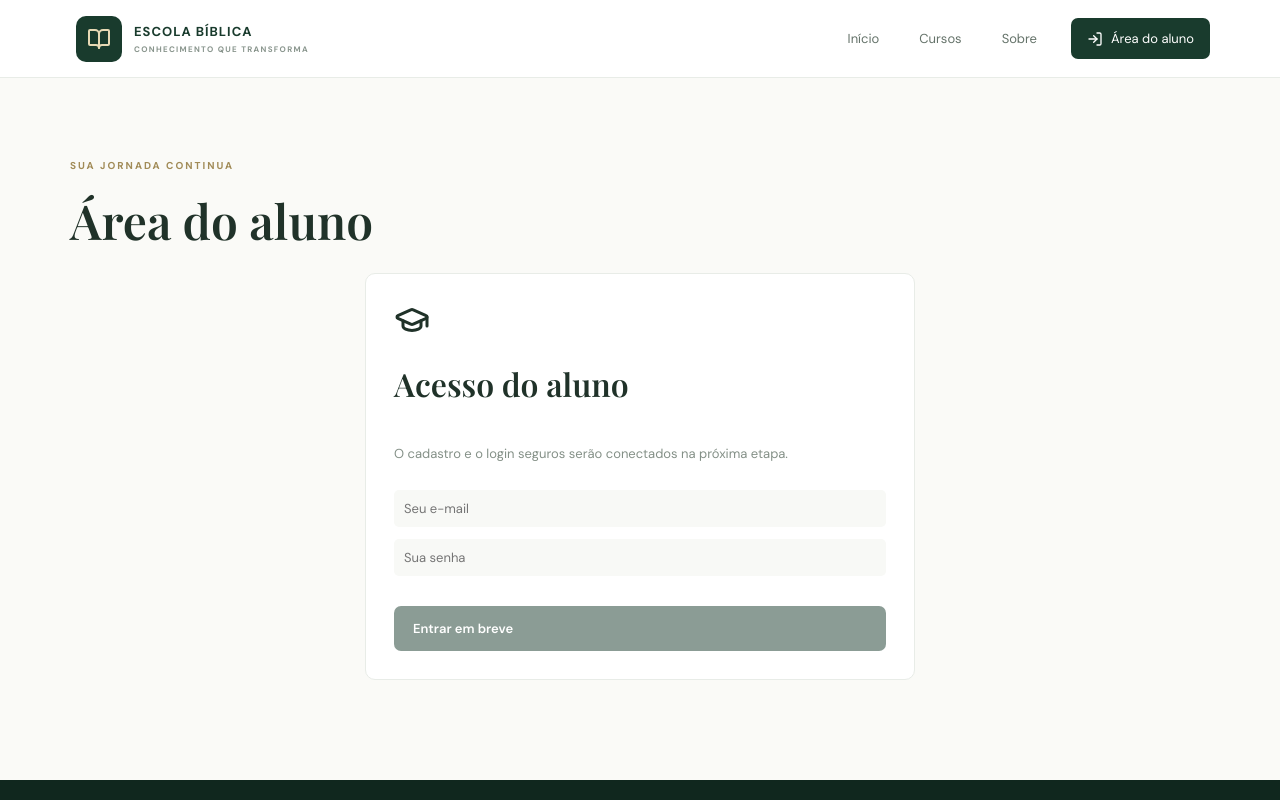
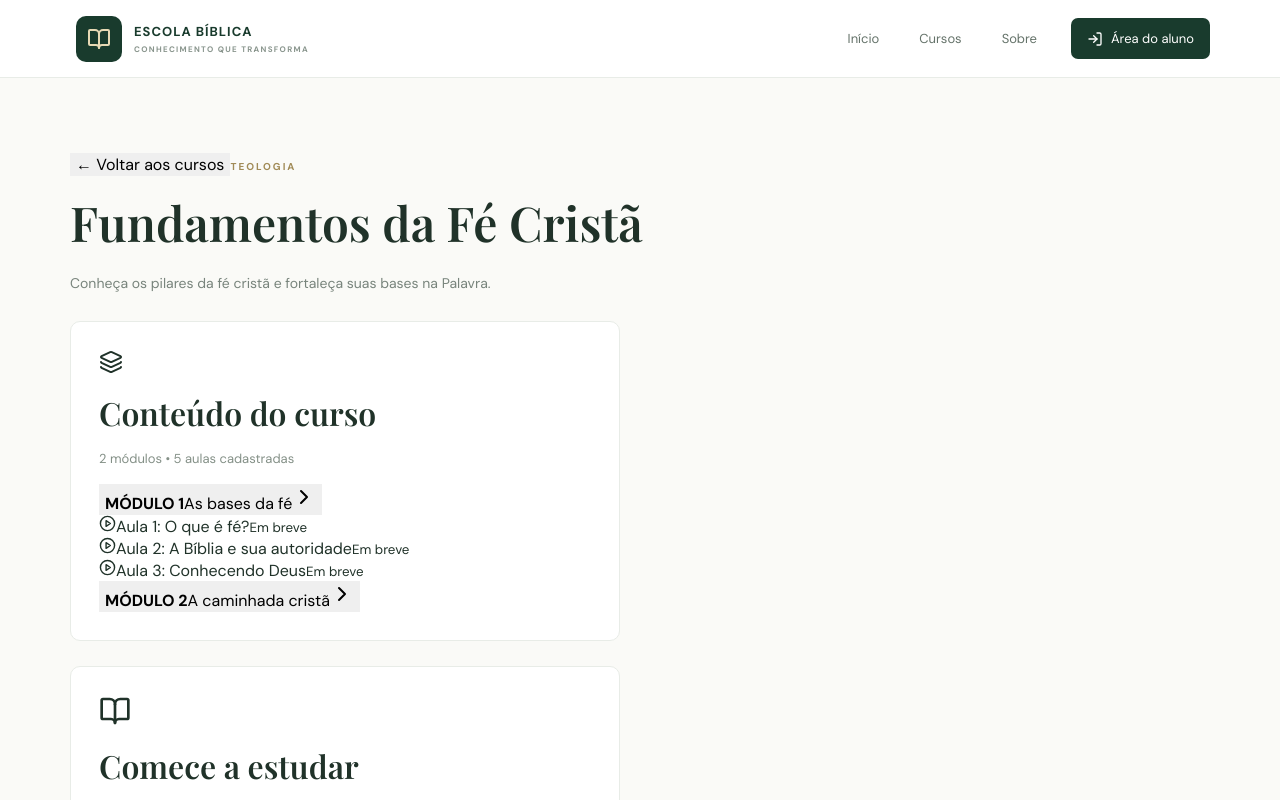
Before and after one commit to rodrigorribeirosilva-create/escola-biblica., a React (Vite) app: page / in a window 1280 px wide. Both pictures are taken after a click on the element 253 px from the left and 1116 px from the top of the page. Shown: the top 800 px of the page. Built offline with nearby package versions, Linux system fonts and the light colour scheme; a web font is replaced by a local one.

Commit message:
Adicionar detalhes de cursos e gestão de módulos

```diff
--- a/src/App.jsx
+++ b/src/App.jsx
@@ -1,10 +1,68 @@
-import React,{useState}from'react';import{BookOpen,GraduationCap,Users,Search,PlayCircle,Clock3,Menu,X,ArrowRight,Plus,Settings,LogIn}from'lucide-react';
-const seed=[{id:1,title:'Fundamentos da Fé Cristã',tag:'TEOLOGIA',level:'Iniciante',lessons:12,time:'4h 20min',desc:'Conheça os pilares da fé cristã e fortaleça suas bases na Palavra.',tone:'green'},{id:2,title:'Panorama do Antigo Testamento',tag:'ESTUDO BÍBLICO',level:'Intermediário',lessons:18,time:'6h 10min',desc:'Uma jornada pelos livros, personagens e acontecimentos do Antigo Testamento.',tone:'gold'},{id:3,title:'Vida e Ensinamentos de Jesus',tag:'EVANGELHOS',level:'Iniciante',lessons:10,time:'3h 45min',desc:'Explore o contexto, as parábolas e os ensinamentos de Jesus.',tone:'blue'}];
-export default function App(){const[page,P]=useState('home'),[mobile,M]=useState(false),[courses,C]=useState(seed),[q,Q]=useState(''),[adding,A]=useState(false),[name,N]=useState(''),[desc,D]=useState('');const go=x=>{P(x);M(false);window.scrollTo(0,0)};const save=e=>{e.preventDefault();C([...courses,{id:Date.now(),title:name,tag:'NOVO CURSO',level:'Iniciante',lessons:0,time:'A definir',desc,tone:'green'}]);N('');D('');A(false)};const list=courses.filter(x=>x.title.toLowerCase().includes(q.toLowerCase()));return <><header><button className="brand" onClick={()=>go('home')}><span><BookOpen/></span><b>ESCOLA BÍBLICA<small>CONHECIMENTO QUE TRANSFORMA</small></b></button><button className="hamb" onClick={()=>M(!mobile)}>{mobile?<X/>:<Menu/>}</button><nav className={mobile?'show':''}><button onClick={()=>go('home')}>Início</button><button onClick={()=>go('courses')}>Cursos</button><button onClick={()=>go('about')}>Sobre</button><button className="navlogin" onClick={()=>go('student')}><LogIn size={16}/> Área do aluno</button></nav></header>
-{page==='home'&&<><section className="hero"><div><label>✦ APRENDA NO SEU RITMO</label><h1>Conheça a Palavra.<br/><i>Transforme sua vida.</i></h1><p>Uma jornada de aprendizado bíblico para aprofundar seu conhecimento, fortalecer sua fé e viver os ensinamentos das Escrituras.</p><button className="primary" onClick={()=>go('courses')}>Explorar cursos <ArrowRight size={17}/></button><small className="note">Aprendizado com propósito. Conteúdo organizado para sua caminhada.</small></div><div className="visual"><div className="book"><p>“Lâmpada para os meus pés é tua palavra, e luz para o meu caminho.”</p><small>SALMOS 119:105</small><BookOpen size={65}/><small>ESTUDE • APRENDA • VIVA</small></div></div></section><section className="features"><div><BookOpen/><b>Estudo organizado<small>Cursos por temas e módulos</small></b></div><div><PlayCircle/><b>Aulas acessíveis<small>Aprenda no seu tempo</small></b></div><div><GraduationCap/><b>Crescimento contínuo<small>Avance a cada aprendizado</small></b></div></section><main className="wrap"><label>COMECE SUA JORNADA</label><h2>Cursos em destaque</h2><div className="cards">{courses.slice(0,3).map(c=><Course key={c.id} c={c} click={()=>go('student')}/>)}</div></main><section className="verse">“Antes, crescei na graça e conhecimento de nosso Senhor e Salvador Jesus Cristo.”<small>2 PEDRO 3:18</small></section></>}
-{page==='courses'&&<main className="wrap page"><label>BIBLIOTECA DE APRENDIZADO</label><h1>Nossos cursos</h1><p>Encontre seu próximo passo no conhecimento da Palavra.</p><div className="search"><Search/><input value={q} onChange={e=>Q(e.target.value)} placeholder="Buscar curso..."/></div><div className="cards">{list.map(c=><Course key={c.id} c={c} click={()=>go('student')}/>)}</div></main>}
-{page==='about'&&<main className="wrap page"><label>NOSSA MISSÃO</label><h1>Conhecimento que transforma.</h1><p>A Escola Bíblica nasce com o propósito de tornar o estudo das Escrituras mais organizado, acessível e constante.</p><article className="panel"><BookOpen size={38}/><h2>Aprender para viver</h2><p>Apoiar pessoas que desejam conhecer melhor a Bíblia, compreender seu contexto e aplicar seus ensinamentos no dia a dia.</p></article></main>}
-{page==='student'&&<main className="wrap page"><label>SUA JORNADA CONTINUA</label><h1>Área do aluno</h1><article className="panel login"><GraduationCap size={36}/><h2>Acesso do aluno</h2><p>O cadastro e o login seguros serão conectados na próxima etapa.</p><input placeholder="Seu e-mail" disabled/><input placeholder="Sua senha" disabled/><button className="primary" disabled>Entrar em breve</button></article></main>}
-{page==='admin'&&<main className="wrap page"><label>GESTÃO DA PLATAFORMA</label><h1>Painel administrativo</h1><div className="stats"><b>{courses.length}<small>Cursos cadastrados</small></b><b>0<small>Alunos registrados</small></b><b>0<small>Aulas publicadas</small></b></div><div className="adminhead"><h2>Gerenciar cursos</h2><button className="primary" onClick={()=>A(!adding)}><Plus/> Novo curso</button></div>{adding&&<form className="panel" onSubmit={save}><input value={name} onChange={e=>N(e.target.value)} placeholder="Nome do curso" required/><textarea value={desc} onChange={e=>D(e.target.value)} placeholder="Descrição"/><button className="primary">Salvar curso</button></form>}{courses.map(c=><article className="rowitem" key={c.id}>{c.title}<small>{c.tag} • {c.lessons} aulas</small></article>)}</main>}
-<footer><b>◈ ESCOLA BÍBLICA</b><span>Conhecimento que transforma.</span><button onClick={()=>go('admin')}><Settings size={15}/> Administração</button></footer></>}
-function Course({c,click}){return <article className="course" onClick={click}><div className={'cover '+c.tone}><small>{c.tag}</small><BookOpen size={45}/><small>ESCOLA BÍBLICA</small></div><div className="coursebody"><small>{c.level}　•　<Clock3 size={12}/> {c.time}</small><h3>{c.title}</h3><p>{c.desc}</p><div>{c.lessons} aulas <b>Conhecer curso →</b></div></div></article>}
+import React, { useState } from 'react';
+import { BookOpen, GraduationCap, Search, PlayCircle, Clock3, Menu, X, ArrowRight, Plus, Settings, LogIn, ChevronRight, CheckCircle2, Layers } from 'lucide-react';
+
+const initialCourses = [
+  { id: 1, title: 'Fundamentos da Fé Cristã', tag: 'TEOLOGIA', level: 'Iniciante', time: '4h 20min', desc: 'Conheça os pilares da fé cristã e fortaleça suas bases na Palavra.', tone: 'green', modules: [{id:11,title:'As bases da fé',lessons:['O que é fé?','A Bíblia e sua autoridade','Conhecendo Deus']},{id:12,title:'A caminhada cristã',lessons:['Graça e salvação','Oração e comunhão']}] },
+  { id: 2, title: 'Panorama do Antigo Testamento', tag: 'ESTUDO BÍBLICO', level: 'Intermediário', time: '6h 10min', desc: 'Uma jornada pelos livros, personagens e acontecimentos do Antigo Testamento.', tone: 'gold', modules: [{id:21,title:'Introdução',lessons:['Como a Bíblia está organizada','Contexto histórico']},{id:22,title:'Pentateuco',lessons:['Gênesis','Êxodo','Levítico']}] },
+  { id: 3, title: 'Vida e Ensinamentos de Jesus', tag: 'EVANGELHOS', level: 'Iniciante', time: '3h 45min', desc: 'Explore o contexto, as parábolas e os ensinamentos de Jesus.', tone: 'blue', modules: [{id:31,title:'Conhecendo os Evangelhos',lessons:['O contexto dos Evangelhos','O nascimento de Jesus']},{id:32,title:'Os ensinamentos',lessons:['As parábolas','O Sermão do Monte']}] }
+];
+
+export default function App() {
+  const [page,setPage] = useState('home');
+  const [mobile,setMobile] = useState(false);
+  const [courses,setCourses] = useState(initialCourses);
+  const [query,setQuery] = useState('');
+  const [adding,setAdding] = useState(false);
+  const [courseName,setCourseName] = useState('');
+  const [courseDesc,setCourseDesc] = useState('');
+  const [selected,setSelected] = useState(null);
+  const [expanded,setExpanded] = useState(0);
+  const [moduleName,setModuleName] = useState('');
+  const [addingModule,setAddingModule] = useState(false);
+
+  const go = (next) => { setPage(next); setMobile(false); window.scrollTo(0,0); };
+  const openCourse = (course) => { setSelected(course); setExpanded(course.modules[0]?.id || 0); go('detail'); };
+  const saveCourse = (e) => {
+    e.preventDefault();
+    const course = {id:Date.now(),title:courseName,tag:'NOVO CURSO',level:'Iniciante',time:'A definir',desc:courseDesc,tone:'green',modules:[]};
+    setCourses([...courses,course]); setCourseName(''); setCourseDesc(''); setAdding(false);
+  };
+  const saveModule = (e) => {
+    e.preventDefault();
+    if (!selected || !moduleName.trim()) return;
+    const updated = {...selected,modules:[...selected.modules,{id:Date.now(),title:moduleName.trim(),lessons:[]}]};
+    setCourses(courses.map(c=>c.id===selected.id?updated:c)); setSelected(updated); setModuleName(''); setAddingModule(false);
+  };
+  const filtered = courses.filter(c=>c.title.toLowerCase().includes(query.toLowerCase()));
+
+  return <>
+    <header>
+      <button className="brand" onClick={()=>go('home')}><span><BookOpen/></span><b>ESCOLA BÍBLICA<small>CONHECIMENTO QUE TRANSFORMA</small></b></button>
+      <button className="hamb" onClick={()=>setMobile(!mobile)}>{mobile?<X/>:<Menu/>}</button>
+      <nav className={mobile?'show':''}><button onClick={()=>go('home')}>Início</button><button onClick={()=>go('courses')}>Cursos</button><button onClick={()=>go('about')}>Sobre</button><button className="navlogin" onClick={()=>go('student')}><LogIn size={16}/> Área do aluno</button></nav>
+    </header>
+
+    {page==='home' && <>
+      <section className="hero"><div><label>✦ APRENDA NO SEU RITMO</label><h1>Conheça a Palavra.<br/><i>Transforme sua vida.</i></h1><p>Uma jornada de aprendizado bíblico para aprofundar seu conhecimento, fortalecer sua fé e viver os ensinamentos das Escrituras.</p><button className="primary" onClick={()=>go('courses')}>Explorar cursos <ArrowRight size={17}/></button><small className="note">Aprendizado com propósito. Conteúdo organizado para sua caminhada.</small></div><div className="visual"><div className="book"><p>“Lâmpada para os meus pés é tua palavra, e luz para o meu caminho.”</p><small>SALMOS 119:105</small><BookOpen size={65}/><small>ESTUDE • APRENDA • VIVA</small></div></div></section>
+      <section className="features"><div><BookOpen/><b>Estudo organizado<small>Cursos por temas e módulos</small></b></div><div><PlayCircle/><b>Aulas acessíveis<small>Aprenda no seu tempo</small></b></div><div><GraduationCap/><b>Crescimento contínuo<small>Avance a cada aprendizado</small></b></div></section>
+      <main className="wrap"><label>COMECE SUA JORNADA</label><h2>Cursos em destaque</h2><div className="cards">{courses.slice(0,3).map(c=><Course key={c.id} course={c} onClick={()=>openCourse(c)}/>)}</div></main>
+      <section className="verse">“Antes, crescei na graça e conhecimento de nosso Senhor e Salvador Jesus Cristo.”<small>2 PEDRO 3:18</small></section>
+    </>}
+
+    {page==='courses' && <main className="wrap page"><label>BIBLIOTECA DE APRENDIZADO</label><h1>Nossos cursos</h1><p>Encontre seu próximo passo no conhecimento da Palavra.</p><div className="search"><Search/><input value={query} onChange={e=>setQuery(e.target.value)} placeholder="Buscar curso..."/></div><div className="cards">{filtered.map(c=><Course key={c.id} course={c} onClick={()=>openCourse(c)}/>)}</div>{filtered.length===0&&<p>Nenhum curso encontrado. Tente outra busca.</p>}</main>}
+
+    {page==='detail' && selected && <main className="wrap page"><button className="backlink" onClick={()=>go('courses')}>← Voltar aos cursos</button><label>{selected.tag}</label><h1>{selected.title}</h1><p>{selected.desc}</p><div className="detail-layout"><section className="panel"><div className="detail-heading"><Layers/><h2>Conteúdo do curso</h2></div><p>{selected.modules.length} módulos • {selected.modules.reduce((n,m)=>n+m.lessons.length,0)} aulas cadastradas</p>{selected.modules.map((m,i)=><div className="module" key={m.id}><button className="module-toggle" onClick={()=>setExpanded(expanded===m.id?0:m.id)}><span><b>MÓDULO {i+1}</b>{m.title}</span><ChevronRight className={expanded===m.id?'turned':''}/></button>{expanded===m.id&&<div className="lesson-list">{m.lessons.length?m.lessons.map((l,j)=><div className="lesson" key={j}><PlayCircle size={17}/><span>Aula {j+1}: {l}</span><small>Em breve</small></div>):<p className="empty">As aulas deste módulo serão adicionadas pelo administrador.</p>}</div>}</div>)}</section><aside className="panel course-aside"><BookOpen size={32}/><h2>Comece a estudar</h2><p>O acesso às aulas será liberado quando o cadastro e a área do aluno estiverem conectados.</p><button className="primary" onClick={()=>go('student')}>Área do aluno <ArrowRight size={16}/></button></aside></div></main>}
+
+    {page==='about' && <main className="wrap page"><label>NOSSA MISSÃO</label><h1>Conhecimento que transforma.</h1><p>A Escola Bíblica nasce com o propósito de tornar o estudo das Escrituras mais organizado, acessível e constante.</p><article className="panel"><BookOpen size={38}/><h2>Aprender para viver</h2><p>Apoiar pessoas que desejam conhecer melhor a Bíblia, compreender seu contexto e aplicar seus ensinamentos no dia a dia.</p></article></main>}
+
+    {page==='student' && <main className="wrap page"><label>SUA JORNADA CONTINUA</label><h1>Área do aluno</h1><article className="panel login"><GraduationCap size={36}/><h2>Acesso do aluno</h2><p>O cadastro e o login seguros serão conectados na próxima etapa. Enquanto isso, você já pode conhecer a organização dos cursos.</p><input placeholder="Seu e-mail" disabled/><input placeholder="Sua senha" disabled/><button className="primary" disabled>Entrar em breve</button></article><h2>Conheça os cursos</h2><div className="cards">{courses.map(c=><Course key={c.id} course={c} onClick={()=>openCourse(c)}/>)}</div></main>}
+
+    {page==='admin' && <main className="wrap page"><label>GESTÃO DA PLATAFORMA</label><h1>Painel administrativo</h1><div className="stats"><b>{courses.length}<small>Cursos cadastrados</small></b><b>0<small>Alunos registrados</small></b><b>{courses.reduce((n,c)=>n+c.modules.reduce((a,m)=>a+m.lessons.length,0),0)}<small>Aulas cadastradas</small></b></div><div className="adminhead"><h2>Gerenciar cursos</h2><button className="primary" onClick={()=>setAdding(!adding)}><Plus/> Novo curso</button></div>{adding&&<form className="panel adminform" onSubmit={saveCourse}><input value={courseName} onChange={e=>setCourseName(e.target.value)} placeholder="Nome do curso" required/><textarea value={courseDesc} onChange={e=>setCourseDesc(e.target.value)} placeholder="Descrição do curso"/><button className="primary">Salvar curso</button></form>}{courses.map(c=><article className="rowitem admin-course" key={c.id}><div><b>{c.title}</b><small>{c.tag} • {c.modules.length} módulos • {c.modules.reduce((n,m)=>n+m.lessons.length,0)} aulas</small></div><button onClick={()=>{setSelected(c);go('manage')}}>Gerenciar conteúdo <ArrowRight size={15}/></button></article>)}</main>}
+
+    {page==='manage' && selected && <main className="wrap page"><button className="backlink" onClick={()=>go('admin')}>← Voltar ao painel</button><label>ORGANIZAÇÃO DO CONTEÚDO</label><h1>{selected.title}</h1><p>Cadastre os módulos que vão organizar as aulas deste curso.</p><div className="adminhead"><h2>Módulos do curso</h2><button className="primary" onClick={()=>setAddingModule(!addingModule)}><Plus/> Novo módulo</button></div>{addingModule&&<form className="panel adminform" onSubmit={saveModule}><input value={moduleName} onChange={e=>setModuleName(e.target.value)} placeholder="Nome do módulo" required/><button className="primary">Adicionar módulo</button></form>}{selected.modules.map((m,i)=><article className="rowitem" key={m.id}><b>Módulo {i+1}: {m.title}</b><small>{m.lessons.length} aulas cadastradas</small></article>)}{selected.modules.length===0&&<article className="panel"><p>Este curso ainda não tem módulos. Use “Novo módulo” para começar.</p></article>}<p className="notice">A inclusão e edição de aulas, assim como o salvamento permanente, serão concluídos na etapa de banco de dados.</p></main>}
+
+    <footer><b>◈ ESCOLA BÍBLICA</b><span>Conhecimento que transforma.</span><button onClick={()=>go('admin')}><Settings size={15}/> Administração</button></footer>
+  </>;
+}
+
+function Course({course,onClick}) { const count=course.modules.reduce((n,m)=>n+m.lessons.length,0); return <article className="course" onClick={onClick}><div className={'cover '+course.tone}><small>{course.tag}</small><BookOpen size={45}/><small>ESCOLA BÍBLICA</small></div><div className="coursebody"><small>{course.level}　•　<Clock3 size={12}/> {course.time}</small><h3>{course.title}</h3><p>{course.desc}</p><div>{count} aulas <b>Conhecer curso →</b></div></div></article>; }
```
